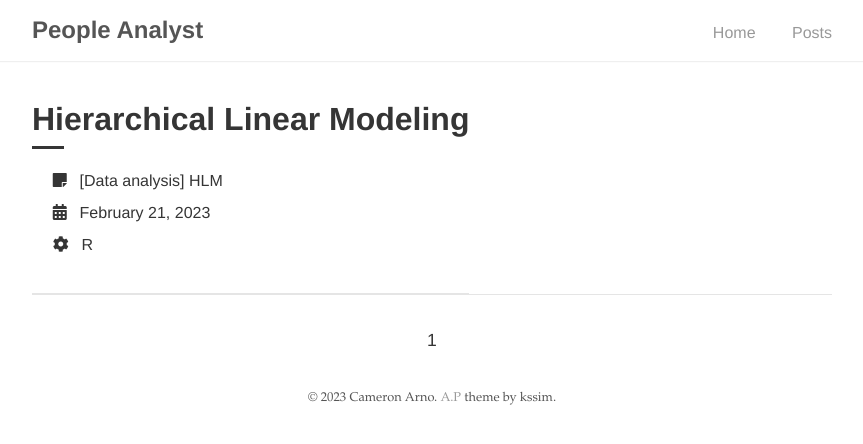
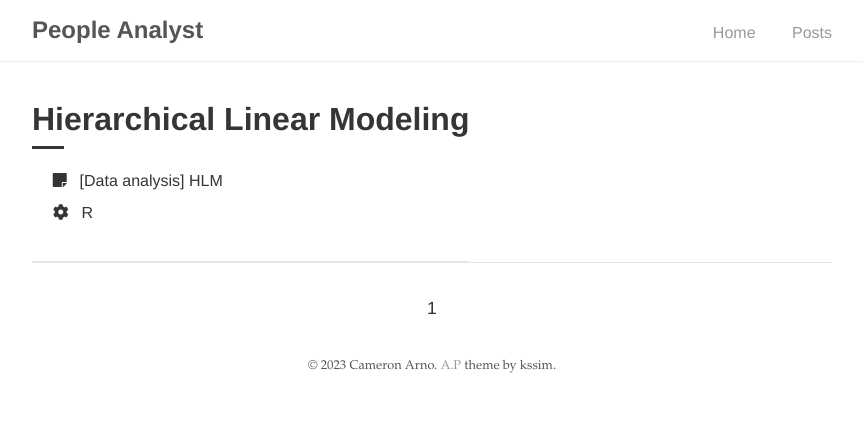
Before and after one commit to camarn/analyst, a Jekyll site: the page built from posts/index.html, in a window 1280 px wide. Shown: the top 444 px of the page, without its empty margins (208-1071 px from the left). Built offline with Jekyll 4.4.1, drawn with Linux system fonts in a browser that asks for light colours; the list of posts is cut into pages by our own code.

Commit message:
Update portfolio.html

```diff
--- a/_layouts/portfolio.html
+++ b/_layouts/portfolio.html
@@ -12,10 +12,6 @@ layout: base
         <div class="portfolio-content">
           <span class="portfolio-icon">
               <i class="fa fa-sticky-note"></i><span class="portfolio-icon-text">[{{ post.type }}] {{ post.info }}</span>
-          </span>
-          </br>
-          <span class="portfolio-icon">
-              <i class="fa fa-calendar-alt"></i><span class="portfolio-icon-text">{{ post.date | date: "%B %d, %Y" }}</span>
           </span>
           </br>
           <span class="portfolio-icon">
```
